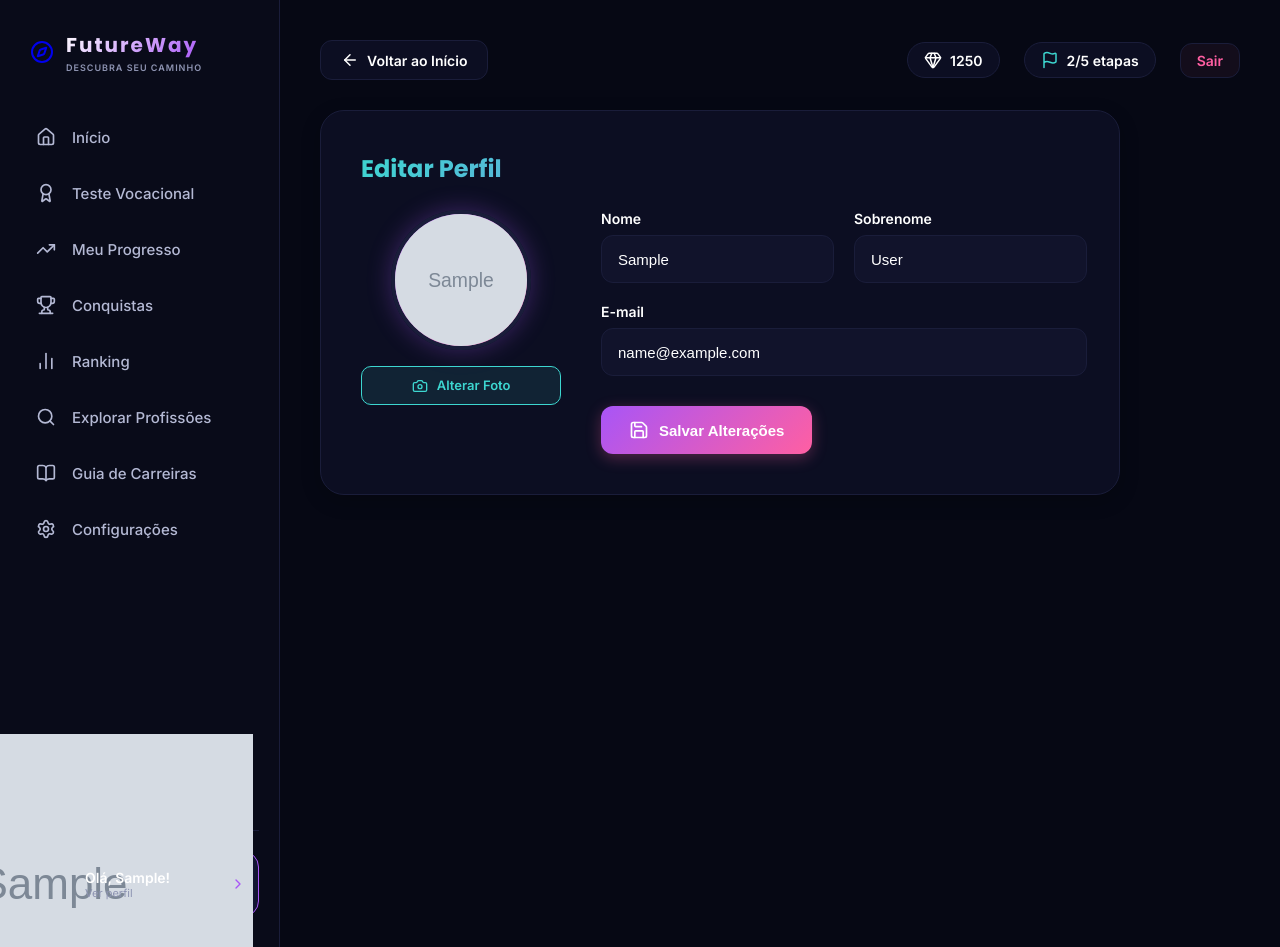
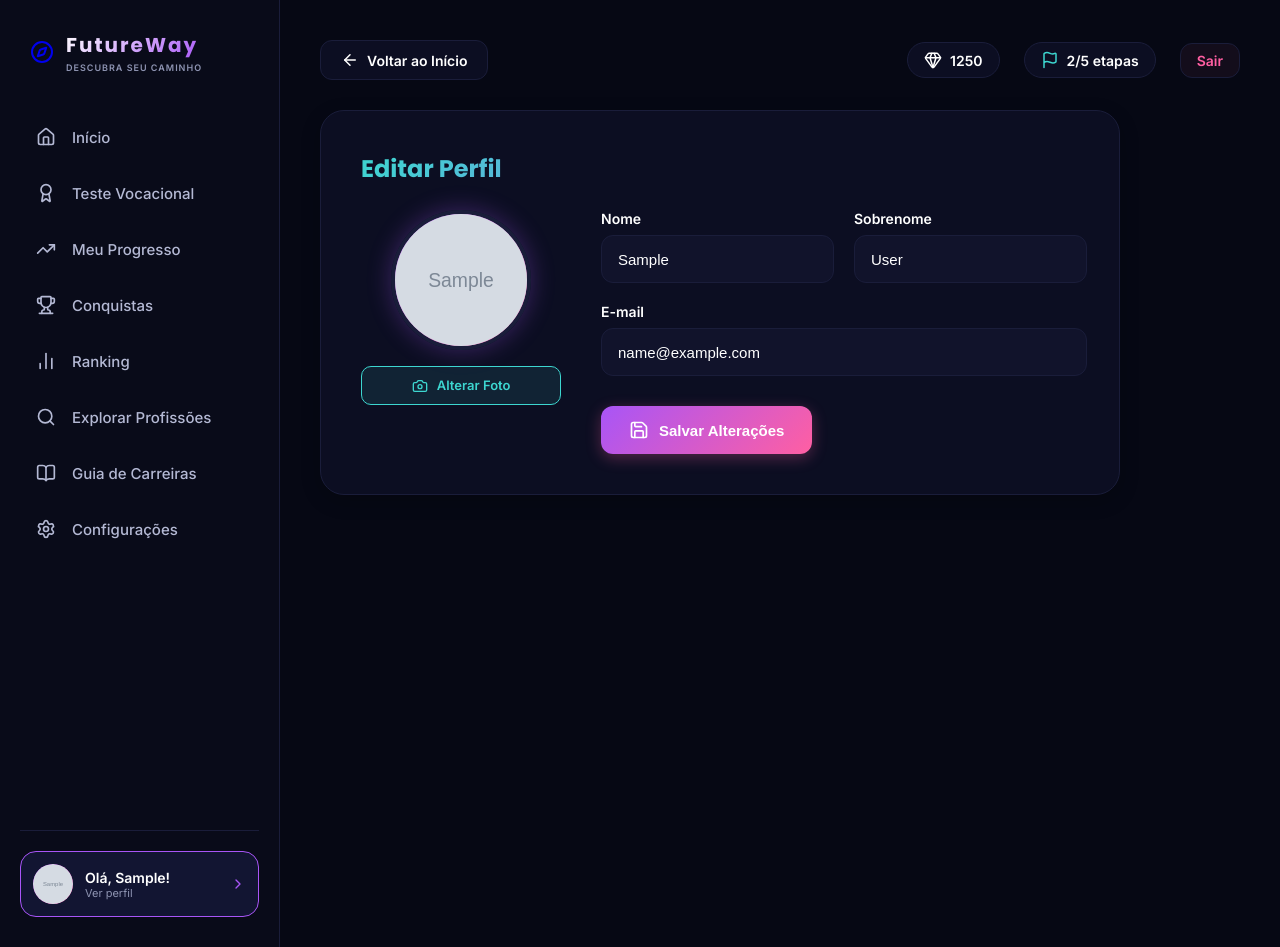
Before and after one commit to joicexds/PlataformaTCC, a Django app: page /perfil/ in a window 1280 px wide. Run offline with Django 4.2, Linux system fonts and the light colour scheme; a user stored in the database is signed in; tables that the repository leaves empty hold one stand-in row (values such as "Sample post"); grey boxes marked "Sample" are stand-in pictures.

Commit message:
Corrigido bug visual do avatar de usuario e adicionada validacao de email no perfil

```diff
--- a/templates/profile.html
+++ b/templates/profile.html
@@ -153,6 +153,14 @@
             font-weight: 700;
             color: var(--text-white);
             font-size: 16px;
+            overflow: hidden;
+        }
+
+        .user-avatar img {
+            width: 100%;
+            height: 100%;
+            object-fit: cover;
+            border-radius: 50%;
         }
 
         .user-meta {
@@ -460,10 +468,11 @@
         </ul>
 
         <div class="sidebar-footer">
+            <a href="{% url 'profile' %}" style="text-decoration: none;">
                 <div class="user-profile-card">
                     <div class="user-avatar">
-                    {% if profile.profile_picture %}
-                        <img src="{{ profile.profile_picture.url }}" alt="Avatar">
+                        {% if user.profile.profile_picture %}
+                            <img src="{{ user.profile.profile_picture.url }}" alt="Avatar">
                         {% else %}
                             {% if user.first_name %}{{ user.first_name|slice:":1"|upper }}{% else %}{{ user.username|slice:":1"|upper }}{% endif %}
                         {% endif %}
@@ -474,6 +483,7 @@
                     </div>
                     <i data-lucide="chevron-right" style="width: 16px; height: 16px; color: var(--color-purple);"></i>
                 </div>
+            </a>
         </div>
     </aside>
 
--- a/visualizar/forms.py
+++ b/visualizar/forms.py
@@ -118,8 +118,18 @@ class UserProfileForm(forms.ModelForm):
 
     def __init__(self, *args, **kwargs):
         user = kwargs.pop('user', None)
+        self.user = user
         super().__init__(*args, **kwargs)
         if user:
             self.fields['first_name'].initial = user.first_name
             self.fields['last_name'].initial = user.last_name
             self.fields['email'].initial = user.email
+
+    def clean_email(self):
+        email = self.cleaned_data.get('email')
+        if self.user:
+            if User.objects.filter(email=email).exclude(pk=self.user.pk).exists():
+                raise ValidationError("Este e-mail já está em uso por outro usuário.")
+            if User.objects.filter(username=email).exclude(pk=self.user.pk).exists():
+                raise ValidationError("Este e-mail/usuário já está em uso.")
+        return email
```
Also changed, not shown: templates/explorar_profissoes.html (+8 -0 lines), templates/home.html (+8 -0 lines), midia/profile_pics/Acer_Wallpaper_04_3840x2400.jpg (added). Lines whose indentation alone changed are shown as unchanged.
